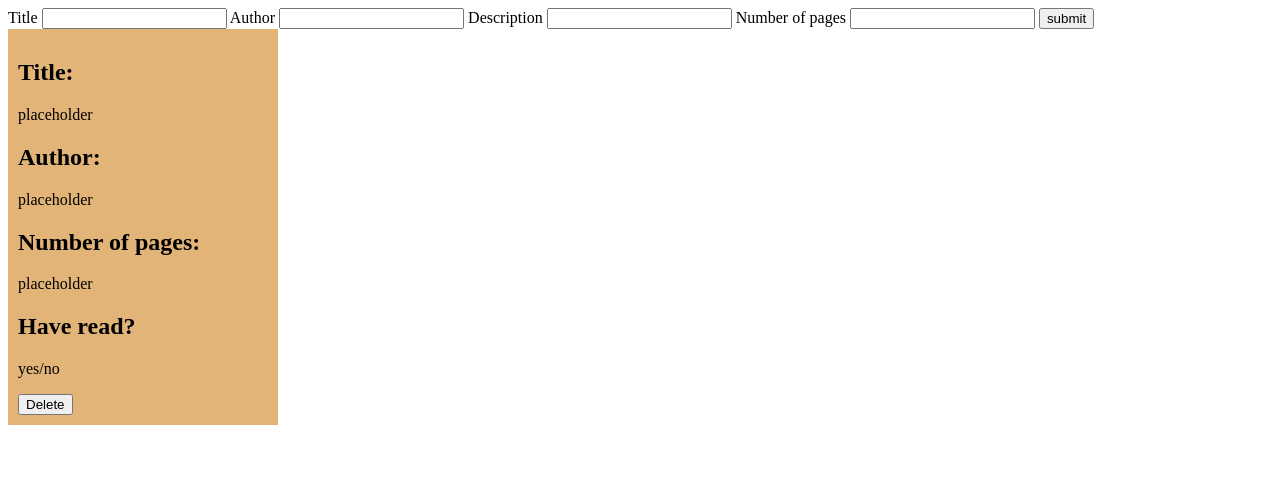
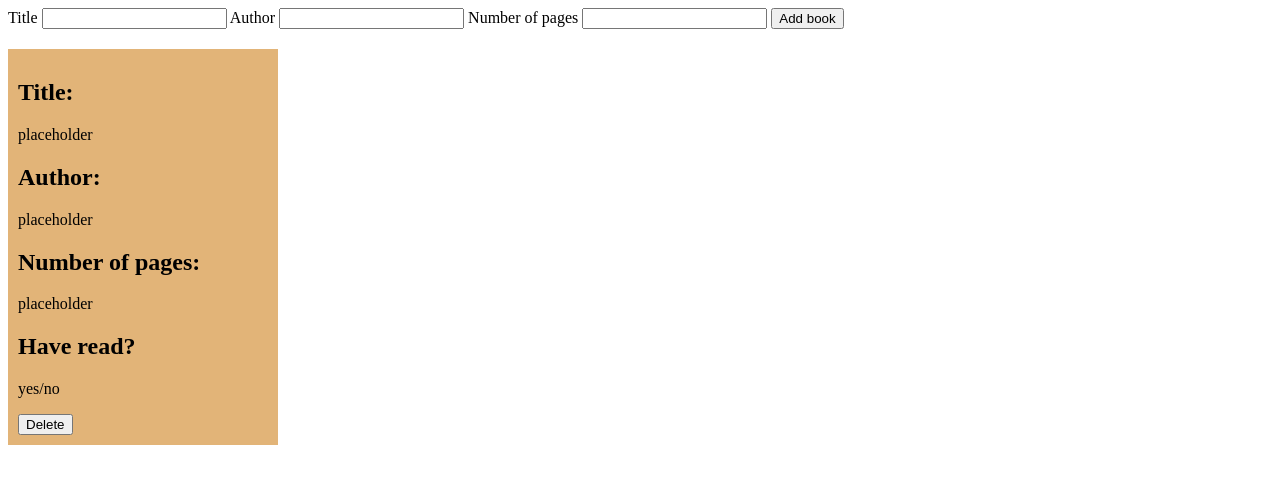
Before and after one commit to dperez-dev/Object-library-project, a plain HTML site: page index.html in a window 1280 px wide. Drawn offline with Linux system fonts and the light colour scheme.

Commit message:
- added card div - added card-style

```diff
--- a/index.html
+++ b/index.html
@@ -10,14 +10,12 @@
     <div>
         <form action="" id="form">
             <label for="">Title</label>
-            <input type="text" id="form-title">
+            <input type="text" id="form-title" required>
             <label for="">Author</label>
-            <input type="text" id="form-author">
-            <label for="">Description</label>
-            <input type="text" id="form-description">
+            <input type="text" id="form-author" required>
             <label for="">Number of pages</label>
-            <input type="number" id="form-numOfPages">
-            <button>submit</button>
+            <input type="number" id="form-numOfPages" required>
+            <button>Add book</button>
         </form>
     </div>
     <div class="card-style">
@@ -32,6 +30,9 @@
         <button>Delete</button>
     </div>
 
+    <div id="card-container">
+
+    </div>
     <script src="script.js"></script>
 </body>
 </html>
--- a/style.css
+++ b/style.css
@@ -2,4 +2,5 @@
     padding: 10px;
     background-color: rgb(226, 180, 120);
     width: 250px;
+    margin-top: 20px;
 }
```
